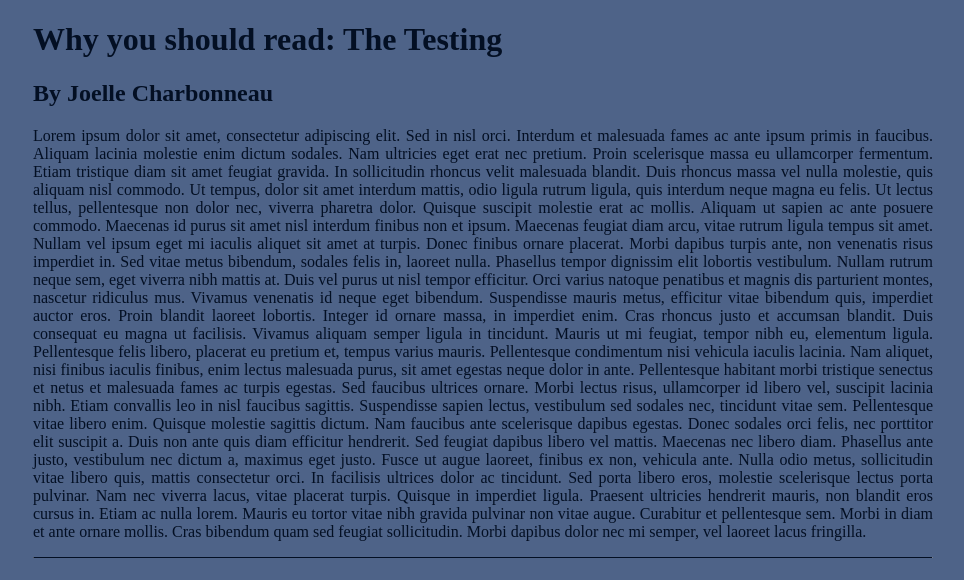
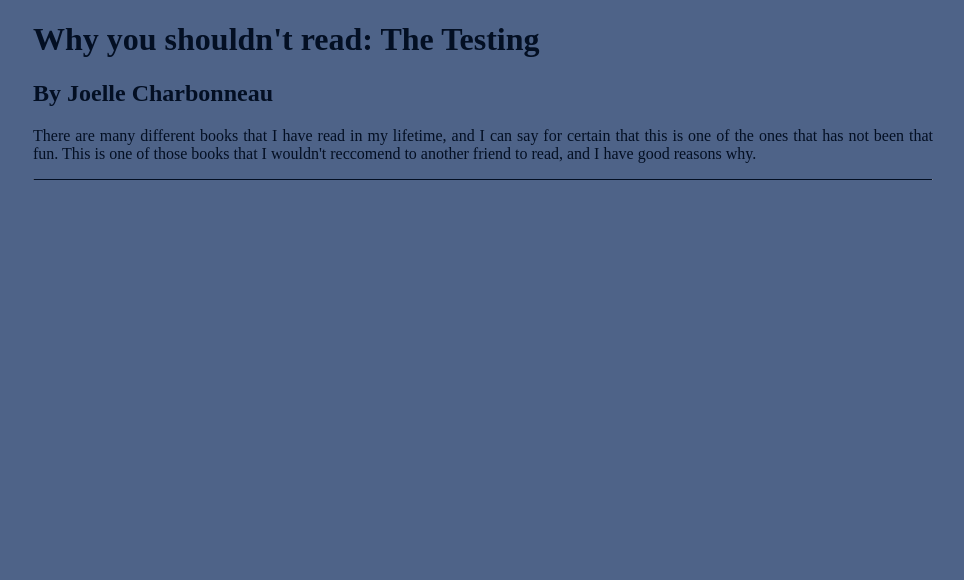
Before and after one commit to happyclown2/happyclown2.github.io, a plain HTML site: page index.html in a window 1280 px wide. Shown: the whole page, without its empty margins (157-1121 px from the left). Drawn offline with Linux system fonts and the light colour scheme.

Commit message:
Update index.html

```diff
--- a/index.html
+++ b/index.html
@@ -7,18 +7,10 @@
     <link rel="stylesheet" href="school.css"/>
 </head>
 <body>
-    <h1>Why you should read: The Testing</h1>
+    <h1>Why you shouldn't read: The Testing</h1>
     <h2>By Joelle Charbonneau</h2>
     <p>
-        Lorem ipsum dolor sit amet, consectetur adipiscing elit. Sed in nisl orci. Interdum et malesuada fames ac ante ipsum primis in faucibus. Aliquam lacinia molestie enim dictum sodales. Nam ultricies eget erat nec pretium. Proin scelerisque massa eu ullamcorper fermentum. Etiam tristique diam sit amet feugiat gravida. In sollicitudin rhoncus velit malesuada blandit. Duis rhoncus massa vel nulla molestie, quis aliquam nisl commodo. Ut tempus, dolor sit amet interdum mattis, odio ligula rutrum ligula, quis interdum neque magna eu felis. Ut lectus tellus, pellentesque non dolor nec, viverra pharetra dolor. Quisque suscipit molestie erat ac mollis. Aliquam ut sapien ac ante posuere commodo. Maecenas id purus sit amet nisl interdum finibus non et ipsum. Maecenas feugiat diam arcu, vitae rutrum ligula tempus sit amet.
-
-        Nullam vel ipsum eget mi iaculis aliquet sit amet at turpis. Donec finibus ornare placerat. Morbi dapibus turpis ante, non venenatis risus imperdiet in. Sed vitae metus bibendum, sodales felis in, laoreet nulla. Phasellus tempor dignissim elit lobortis vestibulum. Nullam rutrum neque sem, eget viverra nibh mattis at. Duis vel purus ut nisl tempor efficitur. Orci varius natoque penatibus et magnis dis parturient montes, nascetur ridiculus mus. Vivamus venenatis id neque eget bibendum. Suspendisse mauris metus, efficitur vitae bibendum quis, imperdiet auctor eros. Proin blandit laoreet lobortis. Integer id ornare massa, in imperdiet enim.
-
-        Cras rhoncus justo et accumsan blandit. Duis consequat eu magna ut facilisis. Vivamus aliquam semper ligula in tincidunt. Mauris ut mi feugiat, tempor nibh eu, elementum ligula. Pellentesque felis libero, placerat eu pretium et, tempus varius mauris. Pellentesque condimentum nisi vehicula iaculis lacinia. Nam aliquet, nisi finibus iaculis finibus, enim lectus malesuada purus, sit amet egestas neque dolor in ante. Pellentesque habitant morbi tristique senectus et netus et malesuada fames ac turpis egestas. Sed faucibus ultrices ornare. Morbi lectus risus, ullamcorper id libero vel, suscipit lacinia nibh. Etiam convallis leo in nisl faucibus sagittis.
-
-        Suspendisse sapien lectus, vestibulum sed sodales nec, tincidunt vitae sem. Pellentesque vitae libero enim. Quisque molestie sagittis dictum. Nam faucibus ante scelerisque dapibus egestas. Donec sodales orci felis, nec porttitor elit suscipit a. Duis non ante quis diam efficitur hendrerit. Sed feugiat dapibus libero vel mattis. Maecenas nec libero diam. Phasellus ante justo, vestibulum nec dictum a, maximus eget justo. Fusce ut augue laoreet, finibus ex non, vehicula ante. Nulla odio metus, sollicitudin vitae libero quis, mattis consectetur orci. In facilisis ultrices dolor ac tincidunt. Sed porta libero eros, molestie scelerisque lectus porta pulvinar. Nam nec viverra lacus, vitae placerat turpis.
-
-        Quisque in imperdiet ligula. Praesent ultricies hendrerit mauris, non blandit eros cursus in. Etiam ac nulla lorem. Mauris eu tortor vitae nibh gravida pulvinar non vitae augue. Curabitur et pellentesque sem. Morbi in diam et ante ornare mollis. Cras bibendum quam sed feugiat sollicitudin. Morbi dapibus dolor nec mi semper, vel laoreet lacus fringilla.
+        There are many different books that I have read in my lifetime, and I can say for certain that this is one of the ones that has not been that fun. This is one of those books that I wouldn't reccomend to another friend to read, and I have good reasons why.
     </p>
 
     <hr>
```
